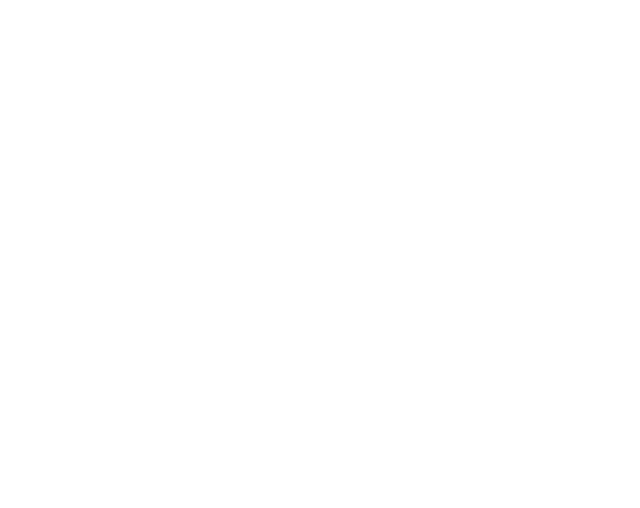
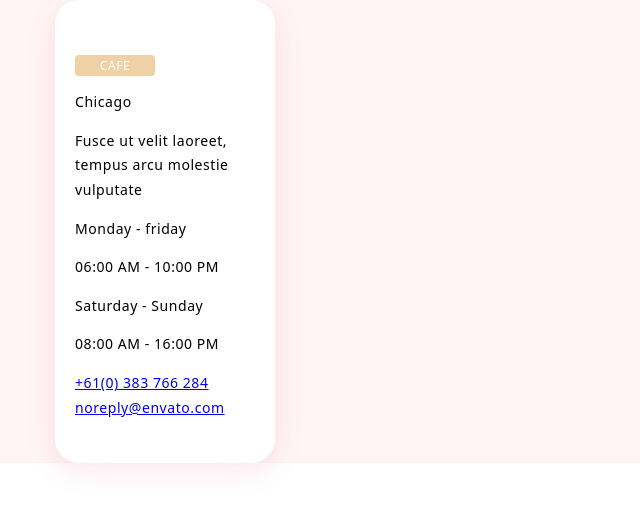
Before and after one commit to OleksandrBalashov/project, a website built with Parcel: page src/index.html in a window 1280 px wide. Shown: the whole page, without its empty margins (0-640 px from the left). Built offline with nearby package versions, Linux system fonts and the light colour scheme.

Commit message:
in work push

```diff
--- a/src/partials/events.html
+++ b/src/partials/events.html
@@ -1,5 +1,41 @@
+<section class="events-section">
+<div class="container">
 <ul class="events-list">
-    <li class="events-list__item"></li>
+    <li class="events-list__item">
+        <div class="events-list__container">
+        <div class="events-list__item__first-section">
+        <p class="events-list__item__first-section__cafe">
+            cafe
+        </p>
+        <p class="events-list__item__first-section__first-row">
+            Chicago
+        </p>
+        <p class="events-list__item__first-section__second-row">
+                Fusce ut velit laoreet, tempus arcu molestie vulputate
+            </p>
+        </div>
+        <div class="events-list__item__second-section">
+            <p class="events-list__item__second-section__first-row">
+                Monday - friday
+            </p>
+            <p class="events-list__item__second-section__second-row">
+                    06:00 AM - 10:00 PM
+            </p>
+            <p class="events-list__item__second-section__first-row">
+                    Saturday - Sunday
+                </p>
+                <p class="events-list__item__second-section__second-row">
+                        08:00 AM - 16:00 PM
+                </p>
+        </div>
+        <div class="events-list__item__third-section">
+            <a class="events-list__item__third-section__first-row" href="tell:+610383766284"> +61(0) 383 766 284</a>
+            <a class="events-list__item__third-section__second-row" href="mailto:noreply@envato.com">noreply@envato.com</a>
+        </div>
+    </div>
+    </li>
     <li class="events-list__item"></li>
     <li class="events-list__item"></li>
 </ul>
+</div>
+</section>
--- a/src/sass/components/_events.scss
+++ b/src/sass/components/_events.scss
@@ -1,3 +1,28 @@
 .events-list{
 @extend %list;
 }
+.events-section{
+    background-color: $events-section-bgc;
+}
+.events-list__container{
+    padding: 43px 20px;
+}
+.events-list__item{
+    background-color: $white;
+    box-shadow: 0px 8px 30px
+    rgba(212, 20, 67, 0.1);
+    border-radius: 24px;
+    width: 220px;
+    height: auto;
+}
+.events-list__item__first-section__cafe{
+    width: 80px;
+    display: flex;
+    background-color:$yellow-bgc;
+    border-radius: 4px;
+    font-size: 12px;
+    justify-content: center;
+    color: $white;
+    text-transform: uppercase;
+    fontw: 500;
+}
--- a/src/sass/utils/_variables.scss
+++ b/src/sass/utils/_variables.scss
@@ -1,3 +1,4 @@
+$events-section-bgc:#FFF5F6;
 $white: #ffffff;
 $black: #000000;
 $main-bgc: #ffb8ca;
```
